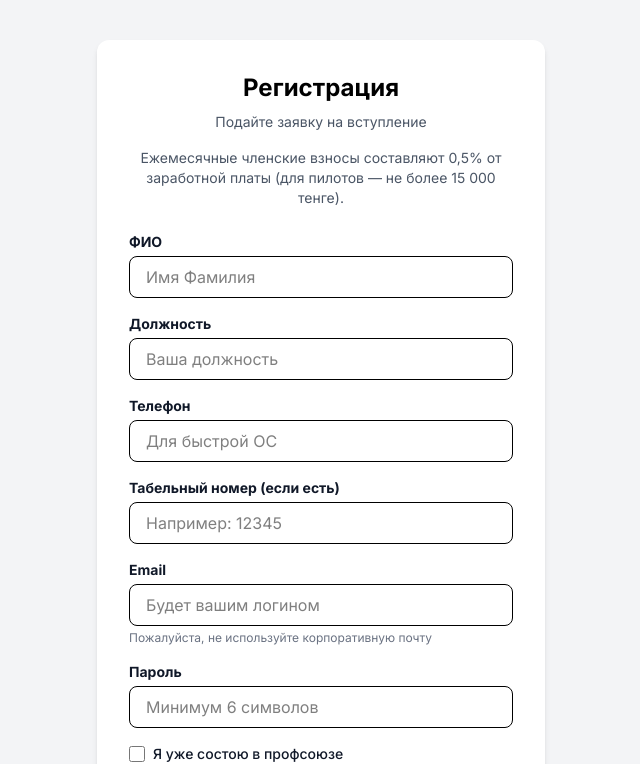
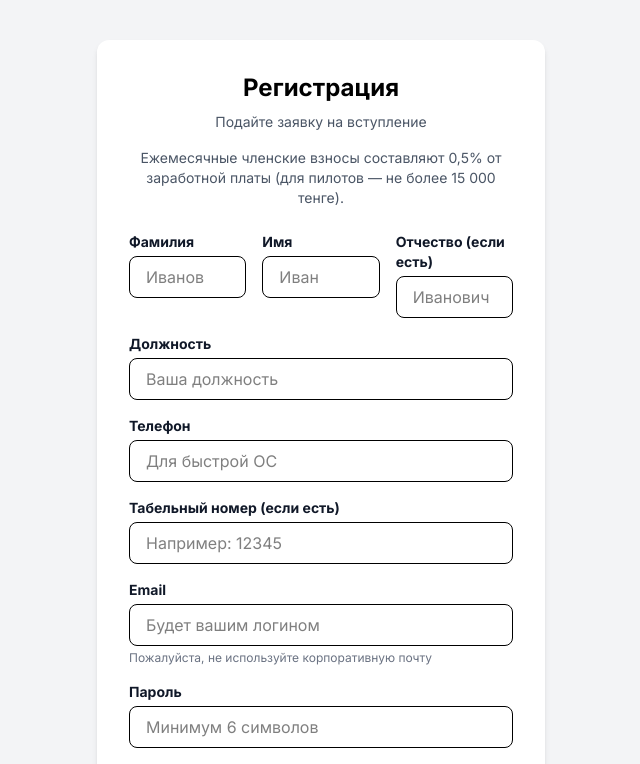
Before and after one commit to ZakirMan/union-app, a Next.js app: page /register in a window 1280 px wide. Shown: the top 764 px of the page, without its empty margins (319-959 px from the left). Built offline with nearby package versions, Linux system fonts and the light colour scheme.

Commit message:
feat: split name input into surname, name and patronymic in registration form

```diff
--- a/app/register/page.tsx
+++ b/app/register/page.tsx
@@ -14,7 +14,10 @@ import jsPDF from 'jspdf';
 export default function RegisterPage() {
   const [email, setEmail] = useState('');
   const [password, setPassword] = useState('');
-  const [name, setName] = useState('');
+  const [lastName, setLastName] = useState('');
+  const [firstName, setFirstName] = useState('');
+  const [middleName, setMiddleName] = useState('');
+  const name = [lastName, firstName, middleName].filter(Boolean).join(' ');
   const [position, setPosition] = useState('');
   const [phone, setPhone] = useState('');
   const [tabelNumber, setTabelNumber] = useState(''); // НОВОЕ ПОЛЕ
@@ -286,9 +289,19 @@ export default function RegisterPage() {
         {error && <div className="bg-red-100 text-red-700 p-3 rounded mb-4 text-sm">{error}</div>}
 
         <form onSubmit={handleRegister} className="space-y-4">
-          <div>
-            <label className="block text-sm font-bold text-gray-900 mb-1">ФИО</label>
-            <input type="text" required className="w-full px-4 py-2 border rounded-lg text-black" placeholder="Имя Фамилия" value={name} onChange={(e) => setName(e.target.value)} />
+          <div className="grid grid-cols-1 md:grid-cols-3 gap-4">
+            <div>
+              <label className="block text-sm font-bold text-gray-900 mb-1">Фамилия</label>
+              <input type="text" required className="w-full px-4 py-2 border rounded-lg text-black" placeholder="Иванов" value={lastName} onChange={(e) => setLastName(e.target.value)} />
+            </div>
+            <div>
+              <label className="block text-sm font-bold text-gray-900 mb-1">Имя</label>
+              <input type="text" required className="w-full px-4 py-2 border rounded-lg text-black" placeholder="Иван" value={firstName} onChange={(e) => setFirstName(e.target.value)} />
+            </div>
+            <div>
+              <label className="block text-sm font-bold text-gray-900 mb-1">Отчество (если есть)</label>
+              <input type="text" className="w-full px-4 py-2 border rounded-lg text-black" placeholder="Иванович" value={middleName} onChange={(e) => setMiddleName(e.target.value)} />
+            </div>
           </div>
 
           <div>
```
